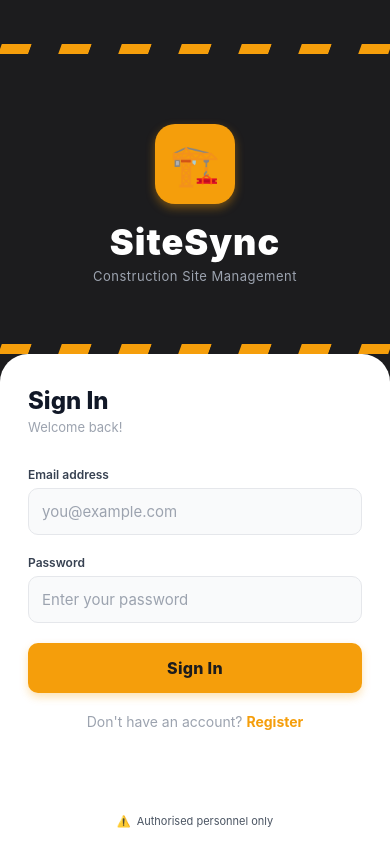
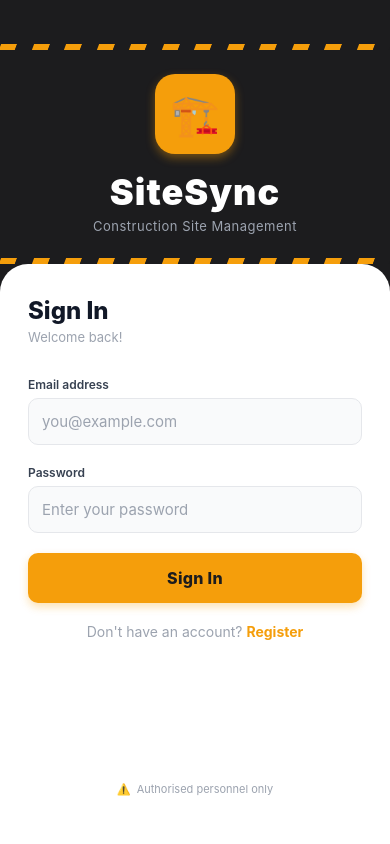
Before and after one commit to Dineth-Wickremasinghe/SiteSync, a React Native app in the folder frontend/: screen / in a window 390 px wide. Built offline with nearby package versions, Linux system fonts and the light colour scheme.

Commit message:
Update login screen

```diff
--- a/frontend/screens/auth/LoginScreen.js
+++ b/frontend/screens/auth/LoginScreen.js
@@ -2,7 +2,7 @@ import React, { useState } from 'react'
 import {
   View, Text, TextInput, TouchableOpacity,
   StyleSheet, Alert, ActivityIndicator,
-  KeyboardAvoidingView, Platform
+  KeyboardAvoidingView, Platform, ScrollView
 } from 'react-native'
 import api from '../../services/api'
 
@@ -37,19 +37,21 @@ export default function LoginScreen({ navigation, setToken, setRole }) {
   return (
     <KeyboardAvoidingView
       style={{ flex: 1 }}
-      behavior={Platform.OS === 'ios' ? 'padding' : undefined}
+      behavior={Platform.OS === 'ios' ? 'padding' : 'height'}
     >
-      <View style={styles.container}>
-
+      <ScrollView
+        style={styles.container}
+        contentContainerStyle={{ flexGrow: 1 }}
+        keyboardShouldPersistTaps="handled"
+        showsVerticalScrollIndicator={false}
+        bounces={false}
+      >
         {/* Top stripe */}
         <View style={[styles.stripeRow, { marginTop: 44 }]}>
-        {Array.from({ length: 13 }).map((_, i) => (
-       <View
-        key={i}
-      style={[styles.stripe, i % 2 === 0 ? styles.stripeYellow : styles.stripeBlack]}
-    />
-  ))}
-</View>
+          {Array.from({ length: 24 }).map((_, i) => (
+            <View key={i} style={[styles.stripe, i % 2 === 0 ? styles.stripeYellow : styles.stripeBlack]} />
+          ))}
+        </View>
 
         {/* Hero */}
         <View style={styles.hero}>
@@ -61,16 +63,13 @@ export default function LoginScreen({ navigation, setToken, setRole }) {
 
           {/* Bottom stripe */}
           <View style={styles.stripeRow}>
-            {Array.from({ length: 13 }).map((_, i) => (
-              <View
-                key={i}
-                style={[styles.stripe, i % 2 === 0 ? styles.stripeYellow : styles.stripeBlack]}
-              />
+            {Array.from({ length: 24 }).map((_, i) => (
+              <View key={i} style={[styles.stripe, i % 2 === 0 ? styles.stripeYellow : styles.stripeBlack]} />
             ))}
           </View>
         </View>
 
-        {/* Card */}
+        {/* Card — flex: 1 makes it fill remaining space */}
         <View style={styles.card}>
           <Text style={styles.cardTitle}>Sign In</Text>
           <Text style={styles.cardSubtitle}>Welcome back!</Text>
@@ -84,6 +83,7 @@ export default function LoginScreen({ navigation, setToken, setRole }) {
             onChangeText={setEmail}
             keyboardType="email-address"
             autoCapitalize="none"
+            returnKeyType="next"
           />
 
           <Text style={styles.label}>Password</Text>
@@ -94,6 +94,8 @@ export default function LoginScreen({ navigation, setToken, setRole }) {
             value={password}
             onChangeText={setPassword}
             secureTextEntry
+            returnKeyType="done"
+            onSubmitEditing={handleLogin}
           />
 
           <TouchableOpacity
@@ -116,12 +118,11 @@ export default function LoginScreen({ navigation, setToken, setRole }) {
               <Text style={styles.registerTextBold}>Register</Text>
             </Text>
           </TouchableOpacity>
+
+          <Text style={styles.footer}>⚠️  Authorised personnel only</Text>
         </View>
 
-        {/* Footer */}
-        <Text style={styles.footer}>⚠️  Authorised personnel only</Text>
-
-      </View>
+      </ScrollView>
     </KeyboardAvoidingView>
   )
 }
@@ -133,7 +134,7 @@ const styles = StyleSheet.create({
   },
   hero: {
     backgroundColor: '#1C1C1E',
-    paddingTop: 70,
+    paddingTop: 24,
     paddingBottom: 0,
     alignItems: 'center',
   },
@@ -153,18 +154,19 @@ const styles = StyleSheet.create({
   },
   heroIcon:  { fontSize: 40 },
   appName:   { fontSize: 36, fontWeight: '900', color: '#FFFFFF', letterSpacing: 1, marginBottom: 4 },
-  tagline:   { fontSize: 13, color: '#9CA3AF', letterSpacing: 0.5, marginBottom: 60 },
-  stripeRow: { flexDirection: 'row', width: '100%', height: 10, overflow: 'hidden' },
-  stripe:       { flex: 1, height: 10, transform: [{ skewX: '-20deg' }] },
+  tagline:   { fontSize: 13, color: '#9CA3AF', letterSpacing: 0.5, marginBottom: 24 },
+  stripeRow: { flexDirection: 'row', width: '100%', height: 6, overflow: 'hidden' },
+  stripe:       { flex: 1, height: 6, transform: [{ skewX: '-20deg' }] },
   stripeYellow: { backgroundColor: '#F59E0B' },
   stripeBlack:  { backgroundColor: '#1C1C1E' },
   card: {
-    flex: 1,
+    flex: 1,                      // fills remaining space — no more black gap
     backgroundColor: '#FFFFFF',
     borderTopLeftRadius: 28,
     borderTopRightRadius: 28,
     padding: 28,
     paddingTop: 32,
+    paddingBottom: 48,
   },
   cardTitle:    { fontSize: 24, fontWeight: '800', color: '#111827', marginBottom: 4 },
   cardSubtitle: { fontSize: 13, color: '#9CA3AF', marginBottom: 28 },
@@ -194,16 +196,14 @@ const styles = StyleSheet.create({
   },
   btnDisabled:      { opacity: 0.6 },
   btnText:          { color: '#1C1C1E', fontSize: 16, fontWeight: '800', letterSpacing: 0.3 },
-  registerLink:     { alignItems: 'center' },
+  registerLink:     { alignItems: 'center', marginBottom: 32 },
   registerText:     { fontSize: 14, color: '#9CA3AF' },
   registerTextBold: { color: '#F59E0B', fontWeight: '700' },
   footer: {
-    position: 'absolute',
-    bottom: 16,
-    left: 0,
-    right: 0,
+    textAlign: 'center',
     fontSize: 11,
-    color: '#4B5563',
-    textAlign: 'center',
+    color: '#9CA3AF',
+    marginTop: 'auto',    // pushes footer to bottom of card
+    paddingTop: 16,
   },
 })
```
